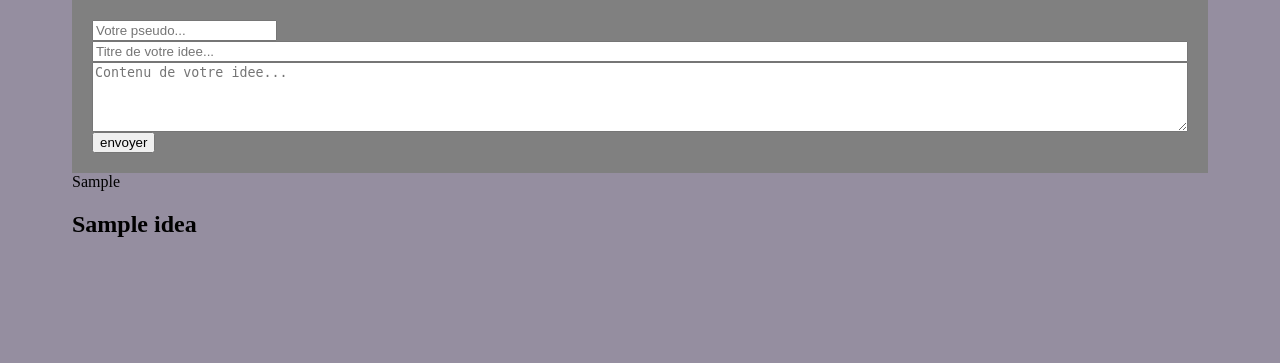
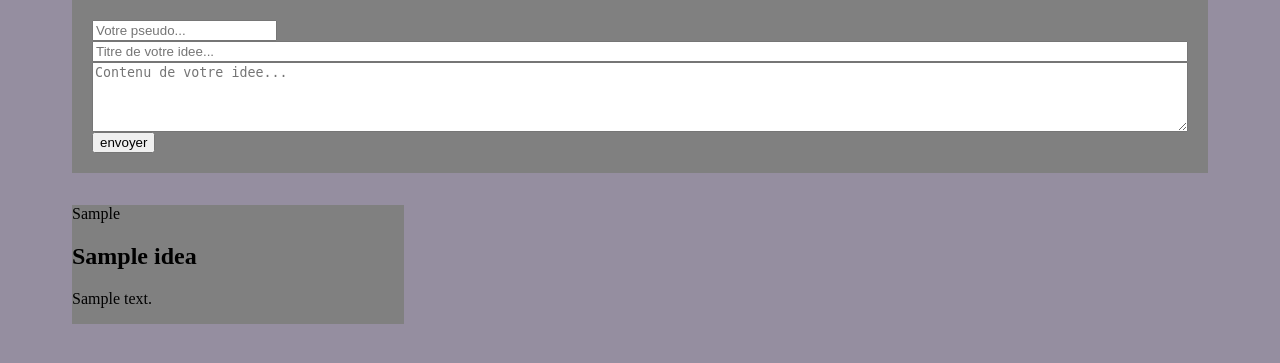
Before and after one commit to Gagafeee/BAI, a PHP site: page / in a window 1280 px wide. Shown: the part 28-391 px from the top of the page. Run offline with PHP 8.4, Linux system fonts and the light colour scheme; tables that the repository leaves empty hold one stand-in row (values such as "Sample post"); data that the repository does not hold is empty.

Commit message:
correcting the cards display and functions

```diff
--- a/CSS/style.css
+++ b/CSS/style.css
@@ -26,9 +26,14 @@ body div form .idea #content{
     display: grid;
     grid-template-columns: repeat(3, 1fr);
     gap: 70px;
+    padding-top: 32px;
 }
 
 .card {
     overflow: hidden;
     border-radius: 10px;
 }
+
+.idea{
+    background-color: gray;
+}
--- a/Components/card_functions.php
+++ b/Components/card_functions.php
@@ -5,7 +5,7 @@ require 'libs/db.php';
 function addIdea() {
     $pdo = getPDO();
 
-    $query      = $pdo->query('SELECT * FROM ideas ORDER BY title');
+    $query      = $pdo->query('SELECT * FROM ideas ORDER BY created_at');
     $results    = $query->fetchALL();
 
     foreach($results as $key => $result) {
--- a/Components/idea_card_template.php
+++ b/Components/idea_card_template.php
@@ -1,4 +1,4 @@
-<article class="idea category-<?= $result['category_id']?>" id="idea">
+<article class="idea">
 
     <div class="content">
         <div class="info"><?= $result['pseudo']; ?></div>
@@ -6,7 +6,7 @@
         <h2><?= $result['title']; ?></h2>
 
         <p>
-            <?= $result['content']; ?>
+            <?= $result['description']; ?>
         </p>
 
     </div>
```
